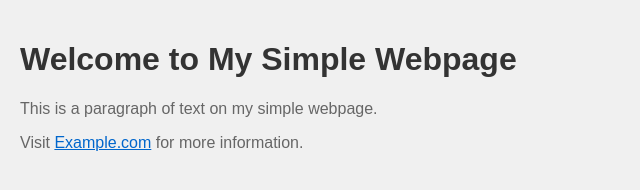
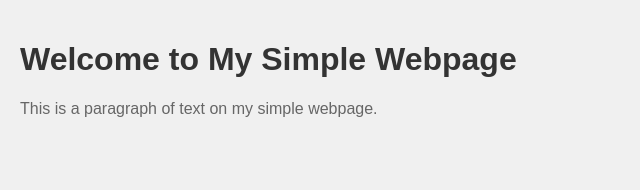
Before and after one commit to dreiborres/ICP-Repository-, a plain HTML site: page src/index.html in a window 1280 px wide. Shown: the whole page, without its empty margins (0-640 px from the left). Drawn offline with Linux system fonts and the light colour scheme.

Commit message:
Update index.html

```diff
--- a/src/index.html
+++ b/src/index.html
@@ -25,6 +25,5 @@
 <body>
     <h1>Welcome to My Simple Webpage</h1>
     <p>This is a paragraph of text on my simple webpage.</p>
-    <p>Visit <a href="https://www.example.com">Example.com</a> for more information.</p>
 </body>
 </html>
```
